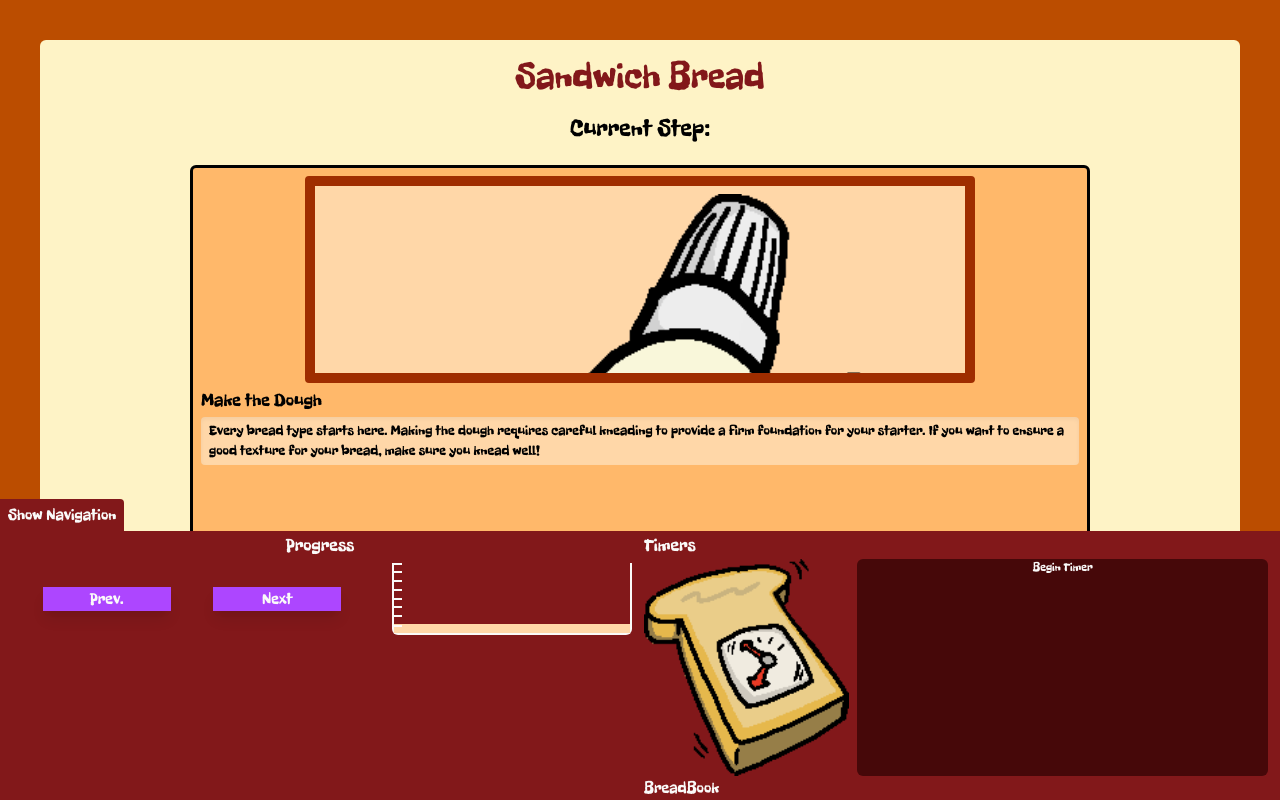
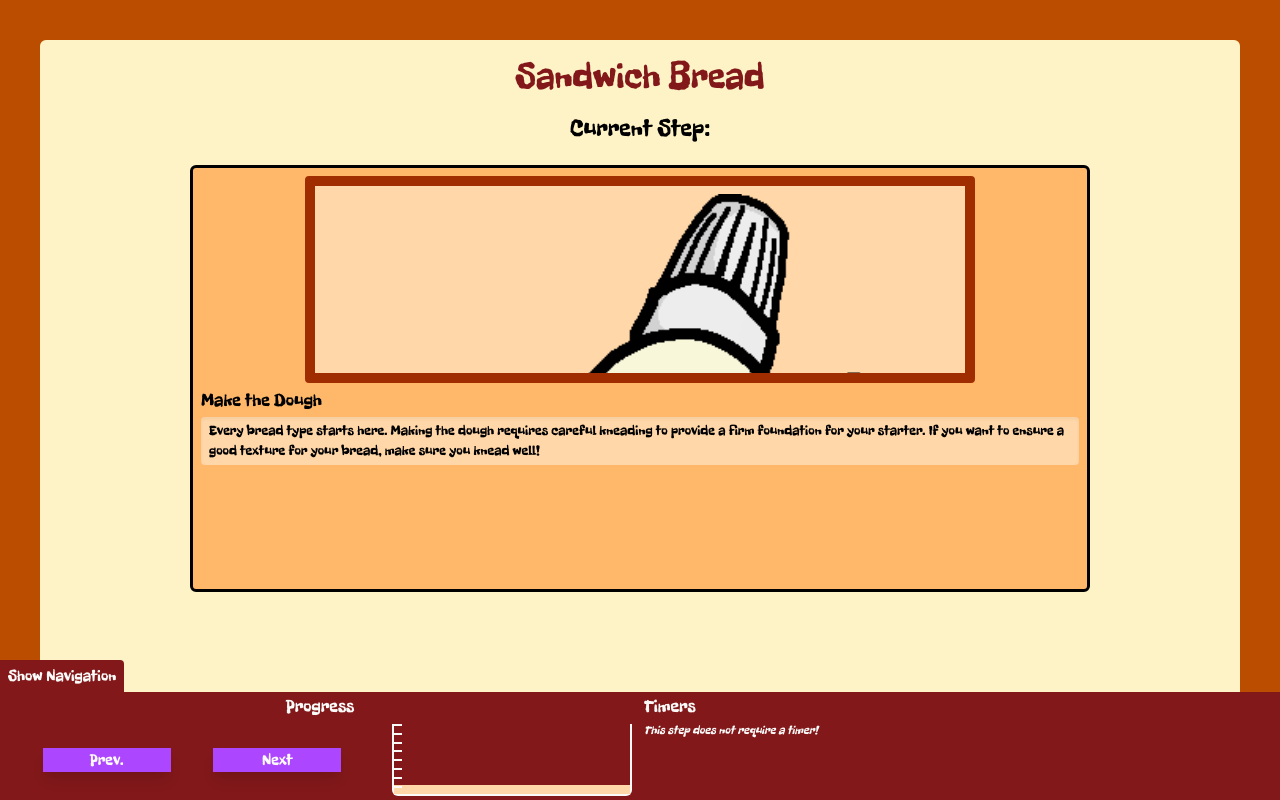
Before and after one commit to rdietscht/mom-bread, a SvelteKit app: page /progress in a window 1280 px wide. Built offline with nearby package versions, Linux system fonts and the light colour scheme.

Commit message:
Adding logic so timers show up when step needs it

```diff
--- a/src/routes/progress/+page.svelte
+++ b/src/routes/progress/+page.svelte
@@ -26,6 +26,7 @@ import ProgressBar from '$lib/ProgressBar.svelte';
             img: '/loading-dough.png',
             alt: 'loading bread icon',
             desc: 'Oh yeah it\'s that part that takes fuckin forever',
+            timer: 14400
         },
         {
             title: 'Shape Dough',
@@ -148,17 +149,13 @@ import ProgressBar from '$lib/ProgressBar.svelte';
 
             <!-- Timers (if any) + "BreadBook" containing facts about the selected bread -->
             <div class="flex flex-col w-1/2 px-1">
-                <div>
-                    <h3 class="text-lg">Timers</h3>
-                    <div class="text-sm">
-                        <!-- TODO: Change this to reactively render based on whether the
-                         current breadStep contains a timer included -->
+                <h3 class="text-lg">Timers</h3>
+                <div class="text-sm">
+                    {#if steps[currentStep].timer}
                         <BreadTimer duration={60} />
-                    </div>
-                </div>
-                <div>
-                    <!-- TODO: Make this into cartoon of a book -->
-                    <h3>BreadBook</h3>
+                    {:else}
+                        <i class="text-xs">This step does not require a timer!</i>
+                    {/if}
                 </div>
             </div>
 
```
